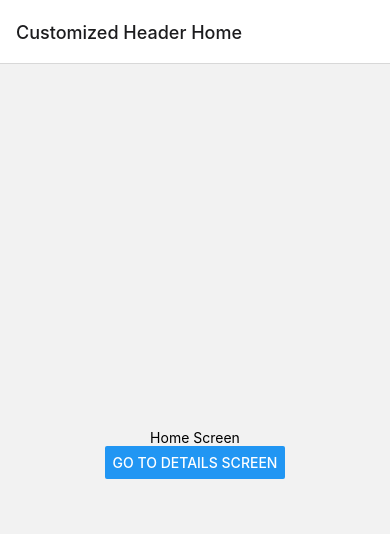
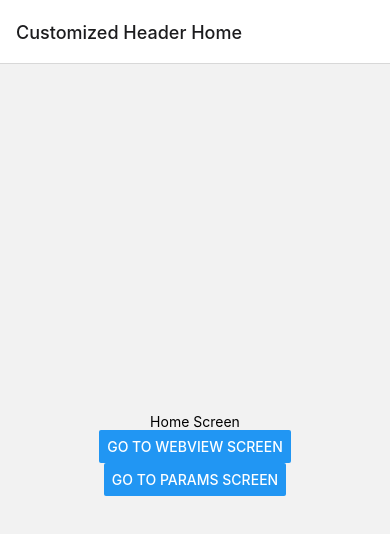
Before and after one commit to RobertMaksymow/WebViewNavigation, a React Native app: screen /Home in a window 390 px wide. Shown: the top 534 px of the page. Built offline with nearby package versions, Linux system fonts and the light colour scheme.

Commit message:
passing parameters through navigator

```diff
--- a/App.tsx
+++ b/App.tsx
@@ -20,6 +20,7 @@ import {createNativeStackNavigator} from '@react-navigation/native-stack';
 
 import HomeScreen from './src/screens/HomeScreen';
 import WebViewScreen from './src/screens/WebViewScreen';
+import ParamsScreen from './src/screens/ParamsScreen';
 
 const Stack = createNativeStackNavigator();
 
@@ -33,6 +34,7 @@ function App(): React.JSX.Element {
           options={{title: 'Customized Header Home'}}
         />
         <Stack.Screen name="Header Title WebView" component={WebViewScreen} />
+        <Stack.Screen name="Params Screen" component={ParamsScreen} />
       </Stack.Navigator>
     </NavigationContainer>
   );
--- a/src/screens/HomeScreen.tsx
+++ b/src/screens/HomeScreen.tsx
@@ -6,8 +6,18 @@ const HomeScreen = ({navigation}) => {
     <View style={{flex: 1, alignItems: 'center', justifyContent: 'center'}}>
       <Text>Home Screen</Text>
       <Button
-        title="Go To Details Screen"
+        title="Go To WebView Screen"
         onPress={() => navigation.navigate('Header Title WebView')}
+      />
+      <Button
+        title="Go To Params Screen"
+        /* 1. Navigate to the Details route with params */
+        onPress={() =>
+          navigation.navigate('Params Screen', {
+            itemId: 86,
+            otherParam: 'anything you want here',
+          })
+        }
       />
     </View>
   );
--- /dev/null
+++ b/src/screens/ParamsScreen.tsx
@@ -0,0 +1,19 @@
+import {StyleSheet, Text, View} from 'react-native';
+import React from 'react';
+
+const ParamsScreen = ({route, navigation}) => {
+  /* 2. Get the param */
+  const {itemId, otherParam} = route.params;
+
+  return (
+    <View>
+      <Text>This Params Screen has parameters passed by navigator!</Text>
+      <Text>itemId: {JSON.stringify(itemId)}</Text>
+      <Text>otherParam: {JSON.stringify(otherParam)}</Text>
+    </View>
+  );
+};
+
+export default ParamsScreen;
+
+const styles = StyleSheet.create({});
```
